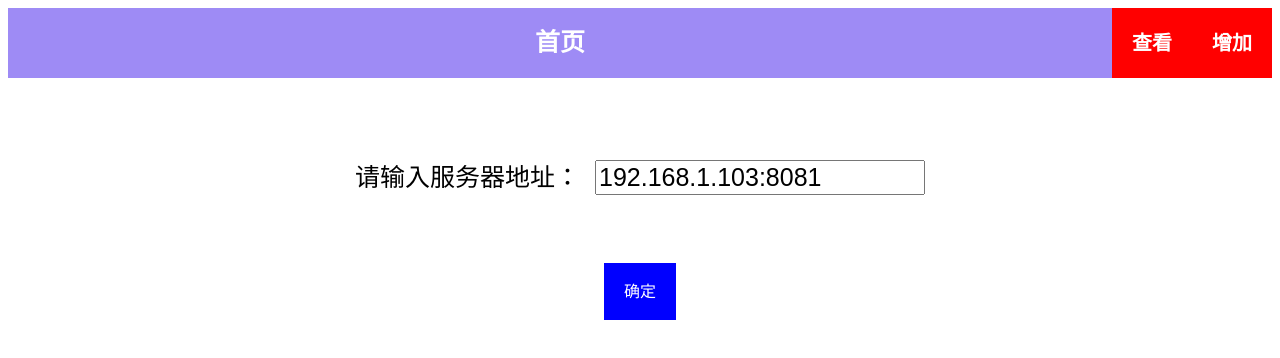
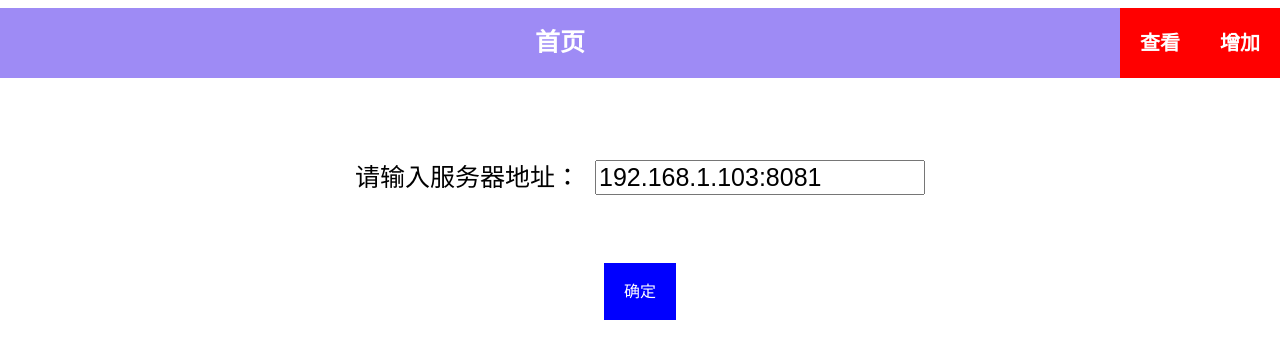
Before and after one commit to zhuangchuming/NodeJsTimerTask, a website: page index.html in a window 1280 px wide. Drawn offline with nearby package versions, Linux system fonts and the light colour scheme.

Commit message:
add author

```diff
--- a/app/component/task.js
+++ b/app/component/task.js
@@ -1,3 +1,8 @@
+/** * * * * * * * * * * * * * * *
+ * 作者：庄楚明
+ * 时间：2016.11.28
+ * * * * * * * * * * * * * * * * */
+
 var React = require('react');
 require('./style.css')
 var gVar = require('../global.js');
--- a/app/component/titlebar.js
+++ b/app/component/titlebar.js
@@ -1,3 +1,7 @@
+/** * * * * * * * * * * * * * * *
+ * 作者：庄楚明
+ * 时间：2016.11.28
+ * * * * * * * * * * * * * * * * */
 var React = require('react');
 var gVar = require('../global.js');
 require('./style.css')
--- a/app/component/waitPushDetail.js
+++ b/app/component/waitPushDetail.js
@@ -1,3 +1,8 @@
+/** * * * * * * * * * * * * * * *
+ * 作者：庄楚明
+ * 时间：2016.11.28
+ * * * * * * * * * * * * * * * * */
+
 var React = require('react');
 
 var Task = require('./task.js')
--- a/app/component/waitStopDetail.js
+++ b/app/component/waitStopDetail.js
@@ -1,3 +1,8 @@
+
+/** * * * * * * * * * * * * * * *
+ * 作者：庄楚明
+ * 时间：2016.11.28
+ * * * * * * * * * * * * * * * * */
 var React = require('react');
 
 var Task = require('./task.js')
--- a/app/global.js
+++ b/app/global.js
@@ -1,3 +1,7 @@
+/** * * * * * * * * * * * * * * *
+ * 作者：庄楚明
+ * 时间：2016.11.28
+ * * * * * * * * * * * * * * * * */
 var gVar = {
     stopTaskList: [],
     publicTaskList: [],
--- a/app/main.js
+++ b/app/main.js
@@ -1,3 +1,8 @@
+
+/** * * * * * * * * * * * * * * *
+ * 作者：庄楚明
+ * 时间：2016.11.28
+ * * * * * * * * * * * * * * * * */
 var React = require('react');
 var ReactDOM = require('react-dom');
 import {hashHistory, Router, Route, IndexRoute} from 'react-router'
--- a/app/page/AddPage.js
+++ b/app/page/AddPage.js
@@ -1,3 +1,7 @@
+/** * * * * * * * * * * * * * * *
+ * 作者：庄楚明
+ * 时间：2016.11.28
+ * * * * * * * * * * * * * * * * */
 var React = require('react');
 require('./../css/page.css')
 var gVar = require('../global.js');
--- a/app/page/CheckListPage.js
+++ b/app/page/CheckListPage.js
@@ -1,3 +1,7 @@
+/** * * * * * * * * * * * * * * *
+ * 作者：庄楚明
+ * 时间：2016.11.28
+ * * * * * * * * * * * * * * * * */
 var React = require('react');
 require('./../css/page.css')
 var gVar = require('../global.js');
--- a/app/page/ContentDetail.js
+++ b/app/page/ContentDetail.js
@@ -1,3 +1,7 @@
+/** * * * * * * * * * * * * * * *
+ * 作者：庄楚明
+ * 时间：2016.11.28
+ * * * * * * * * * * * * * * * * */
 var React = require('react');
 var gVar = require('../global.js');
 var TitleBar = require('../component/titlebar.js');
--- a/app/util/Tips/tips.js
+++ b/app/util/Tips/tips.js
@@ -1,3 +1,8 @@
+/** * * * * * * * * * * * * * * *
+ * 作者：庄楚明
+ * 时间：2016.11.28
+ * * * * * * * * * * * * * * * * */
+
 require('./tips.css');
 
 //提示框模块
--- a/dao/baseDao.js
+++ b/dao/baseDao.js
@@ -1,3 +1,7 @@
+/** * * * * * * * * * * * * * * *
+ * 作者：庄楚明
+ * 时间：2016.11.28
+ * * * * * * * * * * * * * * * * */
 var mysql = require('mysql');
 //要创建的数据库名
 var TEST_DATABASE = 'nodejs_mysql';
--- a/dao/scheduleDao.js
+++ b/dao/scheduleDao.js
@@ -1,4 +1,7 @@
-
+/** * * * * * * * * * * * * * * *
+ * 作者：庄楚明
+ * 时间：2016.11.28
+ * * * * * * * * * * * * * * * * */
 var async = require('async');
 var $sql = require('./tasksSqlMapping');
 //  待发布队列，待下架队列
--- a/dao/taskDao.js
+++ b/dao/taskDao.js
@@ -1,3 +1,7 @@
+/** * * * * * * * * * * * * * * *
+ * 作者：庄楚明
+ * 时间：2016.11.28
+ * * * * * * * * * * * * * * * * */
 var mysql = require('mysql');
 var $sql = require('./tasksSqlMapping');
 var async = require('async');
--- a/dao/tasksSqlMapping.js
+++ b/dao/tasksSqlMapping.js
@@ -1,3 +1,7 @@
+/** * * * * * * * * * * * * * * *
+ * 作者：庄楚明
+ * 时间：2016.11.28
+ * * * * * * * * * * * * * * * * */
 var task = {
     insert:'INSERT INTO task(id, publicTime, stopTime, content, title, co_content, haspush, readCount, hasstop) VALUES(0,?,?,?,?,"",0,0,0)',
     // update:'update task set publicTime=?, stopTime=?, readCount=? where id=?',
--- a/index.html
+++ b/index.html
@@ -17,7 +17,7 @@
 
 </head>
 <body>
-<div id="content" tyle="font-family:'Microsoft YaHei';position: absolute;left: 0;right: 0;width: 100%;height: 100%;overflow-x:hidden;overflow-y:visible "></div>
+<div id="content" style="font-family:'Microsoft YaHei';position: absolute;left: 0;right: 0;width: 100%;height: 100%;overflow-x:hidden;overflow-y:visible "></div>
 <script src="http://code.jquery.com/jquery-1.4.1.min.js"></script>
 <script src="build/bundle.js"></script>
 <script type="text/babel">
--- a/router/task_router.js
+++ b/router/task_router.js
@@ -1,4 +1,7 @@
-
+/** * * * * * * * * * * * * * * *
+ * 作者：庄楚明
+ * 时间：2016.11.28
+ * * * * * * * * * * * * * * * * */
 var fs = require('fs');
 var url = require('url');
 var taskDao = require('../dao/taskDao.js');
--- a/server.js
+++ b/server.js
@@ -1,5 +1,8 @@
 // var http = require('http');
-
+/** * * * * * * * * * * * * * * *
+ * 作者：庄楚明
+ * 时间：2016.11.28
+ * * * * * * * * * * * * * * * * */
 var express = require('express');
 var router = express.Router();
 var app = express();
```
Also changed, not shown: README.md.
